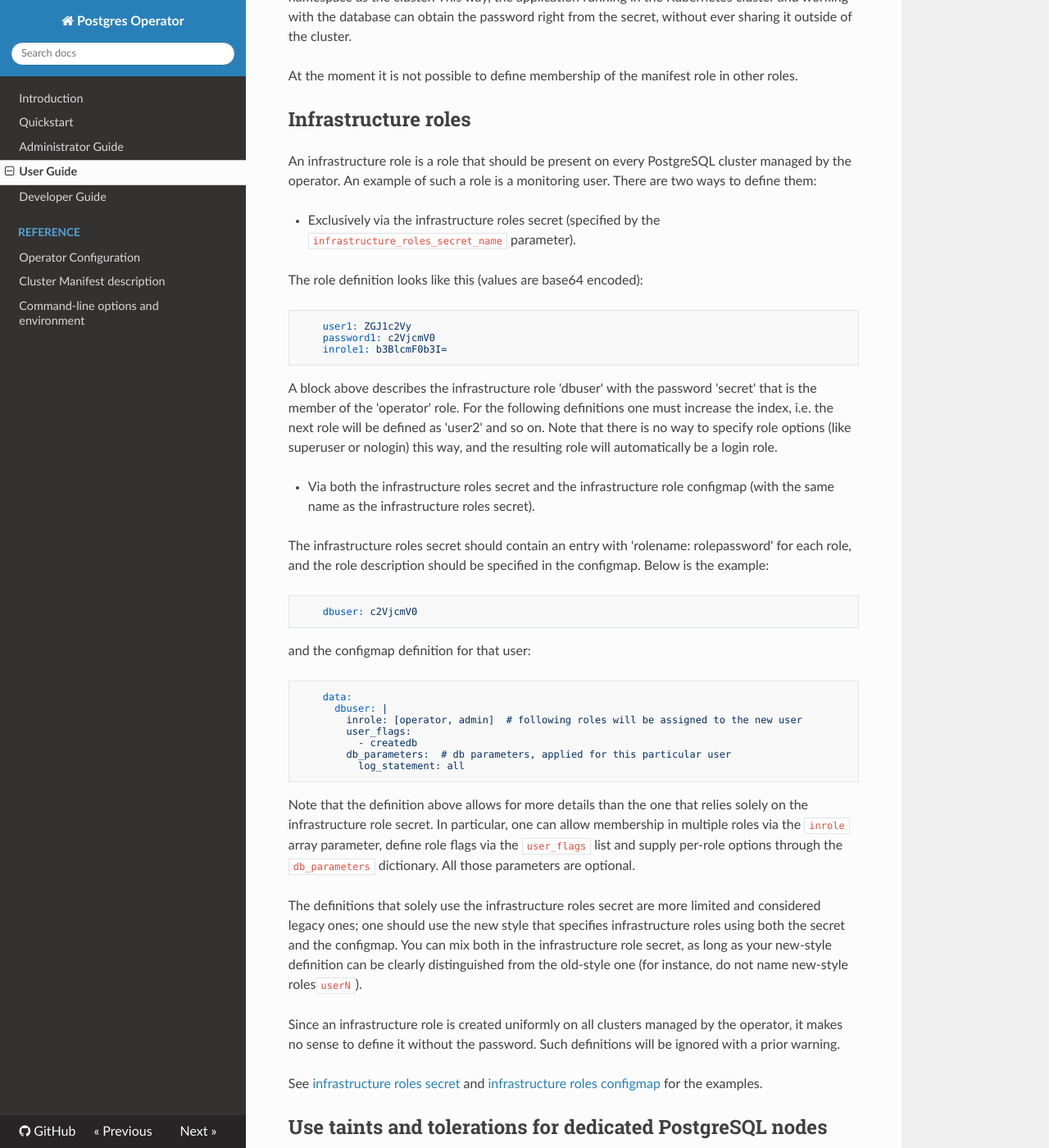
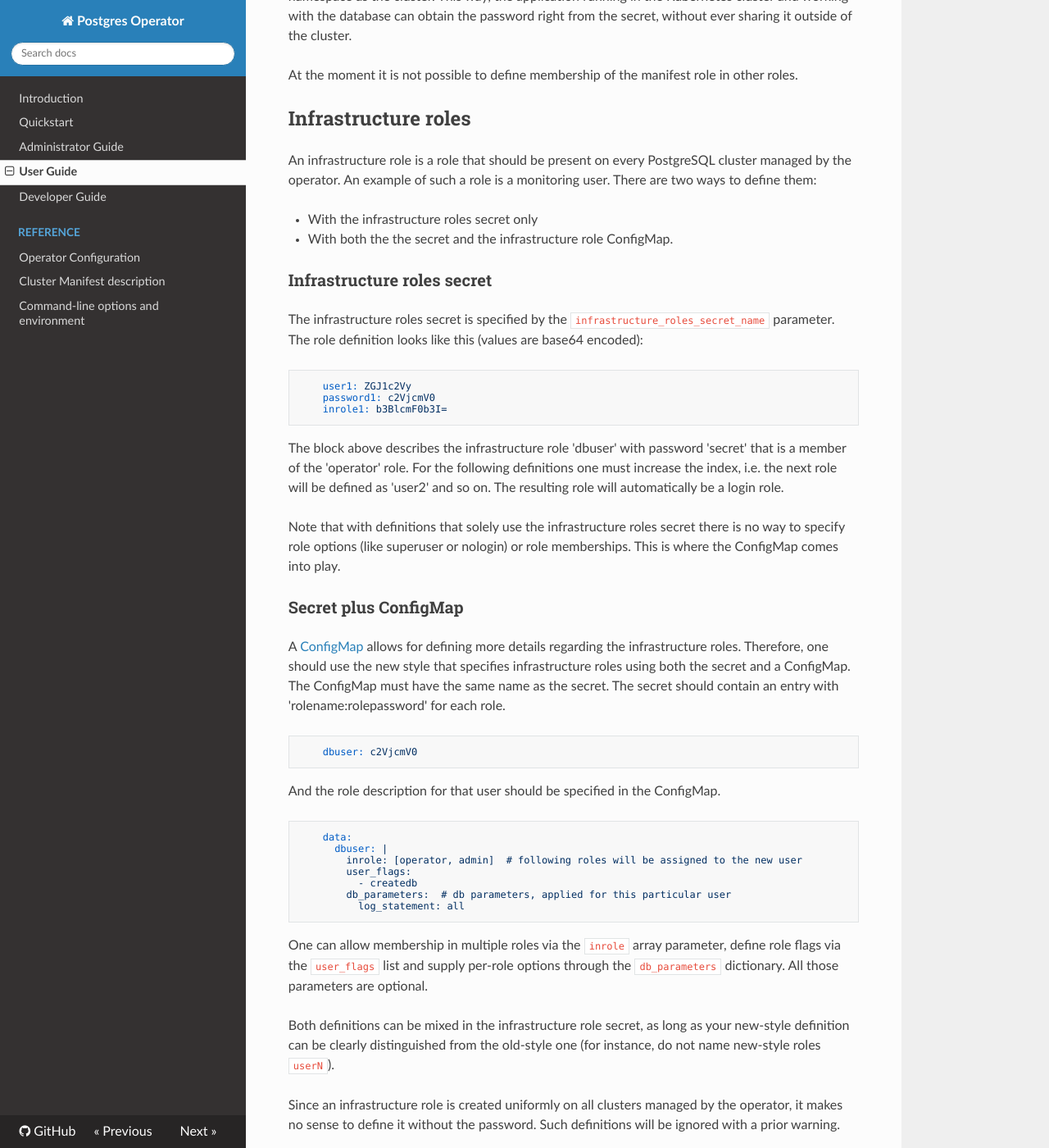
Before and after one commit to zalando/postgres-operator, an MkDocs documentation site: the page built from docs/user.md, in a window 1280 px wide and 1400 px high, scrolled down 1811 px. Shown: the whole window at 82% size. Built offline with MkDocs 1.6.1, drawn with Linux system fonts in a browser that asks for light colours; nearby versions of some CDN libraries; old or Windows-style settings are respelled for this version of MkDocs; some of the changed text lies outside the part shown.

Commit message:
Edited Roles section in User documentation
Found the section on `roles` a bit hard to read, so I introduced more headers and removed some redundant sentences. (btw, there is no paragraph for `team API roles`)

````diff
--- a/docs/user.md
+++ b/docs/user.md
@@ -99,10 +98,13 @@ An infrastructure role is a role that should be present on every PostgreSQL
 cluster managed by the operator. An example of such a role is a monitoring
 user. There are two ways to define them:
 
-* Exclusively via the infrastructure roles secret (specified by the
-  `infrastructure_roles_secret_name` parameter).
+* With the infrastructure roles secret only
+* With both the the secret and the infrastructure role ConfigMap.
 
-The role definition looks like this (values are base64 encoded):
+### Infrastructure roles secret
+
+The infrastructure roles secret is specified by the `infrastructure_roles_secret_name`
+parameter. The role definition looks like this (values are base64 encoded):
 
 ```yaml
     user1: ZGJ1c2Vy
@@ -110,25 +112,29 @@ The role definition looks like this (values are base64 encoded):
     inrole1: b3BlcmF0b3I=
 ```
 
-A block above describes the infrastructure role 'dbuser' with the password
-'secret' that is the member of the 'operator' role. For the following
+The block above describes the infrastructure role 'dbuser' with password
+'secret' that is a member of the 'operator' role. For the following
 definitions one must increase the index, i.e. the next role will be defined as
-'user2' and so on. Note that there is no way to specify role options (like
-superuser or nologin) this way, and the resulting role will automatically be a
-login role.
+'user2' and so on. The resulting role will automatically be a login role.
 
-*  Via both the infrastructure roles secret and the infrastructure role
-   configmap (with the same name as the infrastructure roles secret).
+Note that with definitions that solely use the infrastructure roles secret
+there is no way to specify role options (like superuser or nologin) or role
+memberships. This is where the ConfigMap comes into play.
 
-The infrastructure roles secret should contain an entry with 'rolename:
-rolepassword' for each role, and the role description should be specified in
-the configmap. Below is the example:
+### Secret plus ConfigMap
+
+A [ConfigMap](https://kubernetes.io/docs/tasks/configure-pod-container/configure-pod-configmap/)
+allows for defining more details regarding the infrastructure roles.
+Therefore, one should use the new style that specifies infrastructure roles
+using both the secret and a ConfigMap. The ConfigMap must have the same name as
+the secret. The secret should contain an entry with 'rolename:rolepassword' for
+each role.
 
 ```yaml
     dbuser: c2VjcmV0
 ```
 
-and the configmap definition for that user:
+And the role description for that user should be specified in the ConfigMap.
 
 ```yaml
     data:
@@ -140,18 +146,13 @@ and the configmap definition for that user:
           log_statement: all
 ```
 
-Note that the definition above allows for more details than the one that relies
-solely on the infrastructure role secret. In particular, one can allow
-membership in multiple roles via the `inrole` array parameter, define role
-flags via the `user_flags` list and supply per-role options through the
-`db_parameters` dictionary. All those parameters are optional.
+One can allow membership in multiple roles via the `inrole` array parameter,
+define role flags via the `user_flags` list and supply per-role options through
+the `db_parameters` dictionary. All those parameters are optional.
 
-The definitions that solely use the infrastructure roles secret are more
-limited and considered legacy ones; one should use the new style that specifies
-infrastructure roles using both the secret and the configmap. You can mix both
-in the infrastructure role secret, as long as your new-style definition can be
-clearly distinguished from the old-style one (for instance, do not name
-new-style roles`userN`).
+Both definitions can be mixed in the infrastructure role secret, as long as
+your new-style definition can be clearly distinguished from the old-style one
+(for instance, do not name new-style roles `userN`).
 
 Since an infrastructure role is created uniformly on all clusters managed by
 the operator, it makes no sense to define it without the password. Such
````
Also changed, not shown: other parts of docs/user.md (+5 -6 lines).
